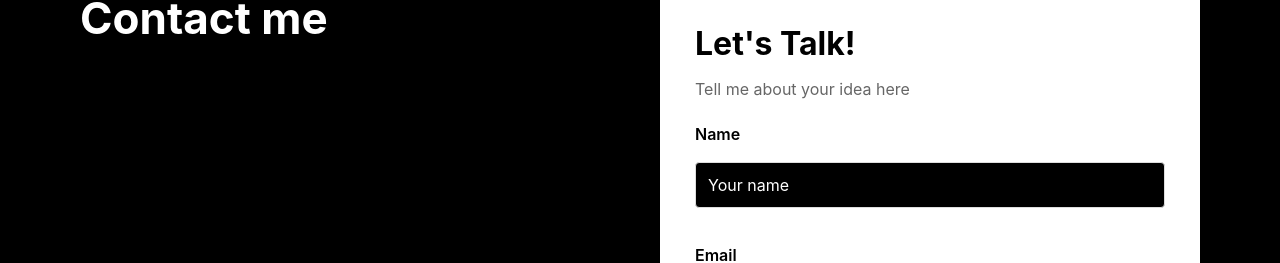
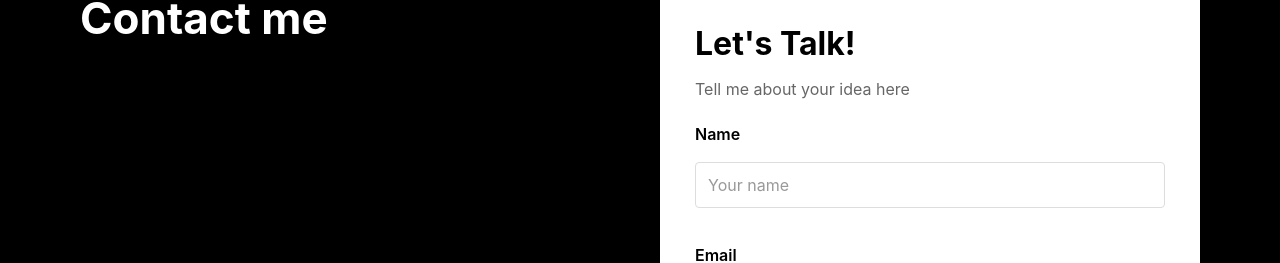
Before and after one commit to xure123-liu/personalwebsite, a React (Vite) app in the folder portfolio-frontend/: page / in a window 1280 px wide. Shown: the part 2053-2316 px from the top of the page. Built offline with nearby package versions, Linux system fonts and the light colour scheme; no server answers.

Commit message:
后台样式全面统一：登录页输入框黑色背景，管理页输入框白色背景，文件上传按钮样式统一

```diff
--- a/portfolio-frontend/src/pages/admin/Login.css
+++ b/portfolio-frontend/src/pages/admin/Login.css
@@ -31,12 +31,14 @@
 }
 
 /* 统一所有输入框样式 - 确保用户名和密码框完全一致 */
-.form-group input {
+.login-form .form-group input,
+.login-form input {
   width: 100%;
   padding: 12px;
   border: 1px solid #333;
   border-radius: 4px;
   background-color: #000000 !important;
+  background: #000000 !important;
   color: #ffffff !important;
   font-size: 16px;
   font-family: inherit;
@@ -47,14 +49,17 @@
   transition: border-color 0.3s;
 }
 
-/* 确保用户名和密码输入框样式完全一致 - 所有状态都统一 */
-.form-group input[type="text"],
-.form-group input[type="password"] {
+/* 确保用户名和密码输入框样式完全一致 - 所有状态都统一，使用最高优先级 */
+.login-form .form-group input[type="text"],
+.login-form .form-group input[type="password"],
+.login-form input[type="text"],
+.login-form input[type="password"] {
   width: 100% !important;
   padding: 12px !important;
   border: 1px solid #333 !important;
   border-radius: 4px !important;
   background-color: #000000 !important;
+  background: #000000 !important;
   color: #ffffff !important;
   font-size: 16px !important;
   font-family: inherit !important;
@@ -65,9 +70,12 @@
 }
 
 /* 聚焦状态样式 - 确保背景保持黑色 */
-.form-group input:focus,
-.form-group input[type="text"]:focus,
-.form-group input[type="password"]:focus {
+.login-form .form-group input:focus,
+.login-form .form-group input[type="text"]:focus,
+.login-form .form-group input[type="password"]:focus,
+.login-form input:focus,
+.login-form input[type="text"]:focus,
+.login-form input[type="password"]:focus {
   outline: none !important;
   border-color: #555 !important;
   background-color: #000000 !important;
@@ -77,9 +85,12 @@
 }
 
 /* 输入文字时的样式 - 确保背景保持黑色 */
-.form-group input:not(:placeholder-shown),
-.form-group input[type="text"]:not(:placeholder-shown),
-.form-group input[type="password"]:not(:placeholder-shown) {
+.login-form .form-group input:not(:placeholder-shown),
+.login-form .form-group input[type="text"]:not(:placeholder-shown),
+.login-form .form-group input[type="password"]:not(:placeholder-shown),
+.login-form input:not(:placeholder-shown),
+.login-form input[type="text"]:not(:placeholder-shown),
+.login-form input[type="password"]:not(:placeholder-shown) {
   background-color: #000000 !important;
   background: #000000 !important;
   color: #ffffff !important;
@@ -87,8 +98,10 @@
 }
 
 /* 有值时的样式 */
-.form-group input[type="text"]:valid,
-.form-group input[type="password"]:valid {
+.login-form .form-group input[type="text"]:valid,
+.login-form .form-group input[type="password"]:valid,
+.login-form input[type="text"]:valid,
+.login-form input[type="password"]:valid {
   background-color: #000000 !important;
   background: #000000 !important;
   color: #ffffff !important;
@@ -96,22 +109,33 @@
 }
 
 /* 占位符文字样式 - 更明显，便于区分 */
-.form-group input::placeholder,
-.form-group input[type="text"]::placeholder,
-.form-group input[type="password"]::placeholder {
+.login-form .form-group input::placeholder,
+.login-form .form-group input[type="text"]::placeholder,
+.login-form .form-group input[type="password"]::placeholder,
+.login-form input::placeholder,
+.login-form input[type="text"]::placeholder,
+.login-form input[type="password"]::placeholder {
   color: #999 !important; /* 更亮的灰色，便于看清 */
   opacity: 1 !important; /* 确保不透明 */
 }
 
 /* 确保自动填充不会改变背景色 - 强制黑色背景 */
-.form-group input:-webkit-autofill,
-.form-group input:-webkit-autofill:hover,
-.form-group input:-webkit-autofill:focus,
-.form-group input:-webkit-autofill:active,
-.form-group input[type="text"]:-webkit-autofill,
-.form-group input[type="text"]:-webkit-autofill:hover,
-.form-group input[type="text"]:-webkit-autofill:focus,
-.form-group input[type="text"]:-webkit-autofill:active {
+.login-form .form-group input:-webkit-autofill,
+.login-form .form-group input:-webkit-autofill:hover,
+.login-form .form-group input:-webkit-autofill:focus,
+.login-form .form-group input:-webkit-autofill:active,
+.login-form .form-group input[type="text"]:-webkit-autofill,
+.login-form .form-group input[type="text"]:-webkit-autofill:hover,
+.login-form .form-group input[type="text"]:-webkit-autofill:focus,
+.login-form .form-group input[type="text"]:-webkit-autofill:active,
+.login-form input:-webkit-autofill,
+.login-form input:-webkit-autofill:hover,
+.login-form input:-webkit-autofill:focus,
+.login-form input:-webkit-autofill:active,
+.login-form input[type="text"]:-webkit-autofill,
+.login-form input[type="text"]:-webkit-autofill:hover,
+.login-form input[type="text"]:-webkit-autofill:focus,
+.login-form input[type="text"]:-webkit-autofill:active {
   -webkit-box-shadow: 0 0 0 1000px #000000 inset !important;
   -webkit-text-fill-color: #ffffff !important;
   background-color: #000000 !important;
--- a/portfolio-frontend/src/pages/admin/Manage.css
+++ b/portfolio-frontend/src/pages/admin/Manage.css
@@ -157,8 +157,9 @@
   transition: background-color 5000s ease-in-out 0s;
 }
 
-/* 文件上传样式：统一不加外面的边框 */
-.form-group input[type="file"] {
+/* 文件上传样式：统一所有文件上传按钮样式（包括头像模块） */
+.form-group input[type="file"],
+.image-upload input[type="file"] {
   margin-bottom: 10px;
   padding: 8px;
   border: 1px solid #ddd;
@@ -171,8 +172,9 @@
   box-sizing: border-box;
 }
 
-/* 文件上传按钮的文本部分样式 - 白色背景，与底部背景一致 */
-.form-group input[type="file"]::file-selector-button {
+/* 文件上传按钮的文本部分样式 - 白色背景，与底部背景一致，统一所有文件上传按钮 */
+.form-group input[type="file"]::file-selector-button,
+.image-upload input[type="file"]::file-selector-button {
   padding: 8px 16px;
   border: 1px solid #ddd;
   border-radius: 4px;
@@ -185,14 +187,17 @@
   transition: background-color 0.3s, border-color 0.3s;
 }
 
-.form-group input[type="file"]::file-selector-button:hover {
+.form-group input[type="file"]::file-selector-button:hover,
+.image-upload input[type="file"]::file-selector-button:hover {
   background-color: #f5f5f5 !important;
   border-color: #bbb !important;
 }
 
 /* 确保文件上传成功后，按钮背景保持白色 */
 .form-group input[type="file"]:not(:placeholder-shown)::file-selector-button,
-.form-group input[type="file"]:valid::file-selector-button {
+.form-group input[type="file"]:valid::file-selector-button,
+.image-upload input[type="file"]:not(:placeholder-shown)::file-selector-button,
+.image-upload input[type="file"]:valid::file-selector-button {
   background-color: #ffffff !important;
   color: #000000 !important;
   border-color: #ddd !important;
```
